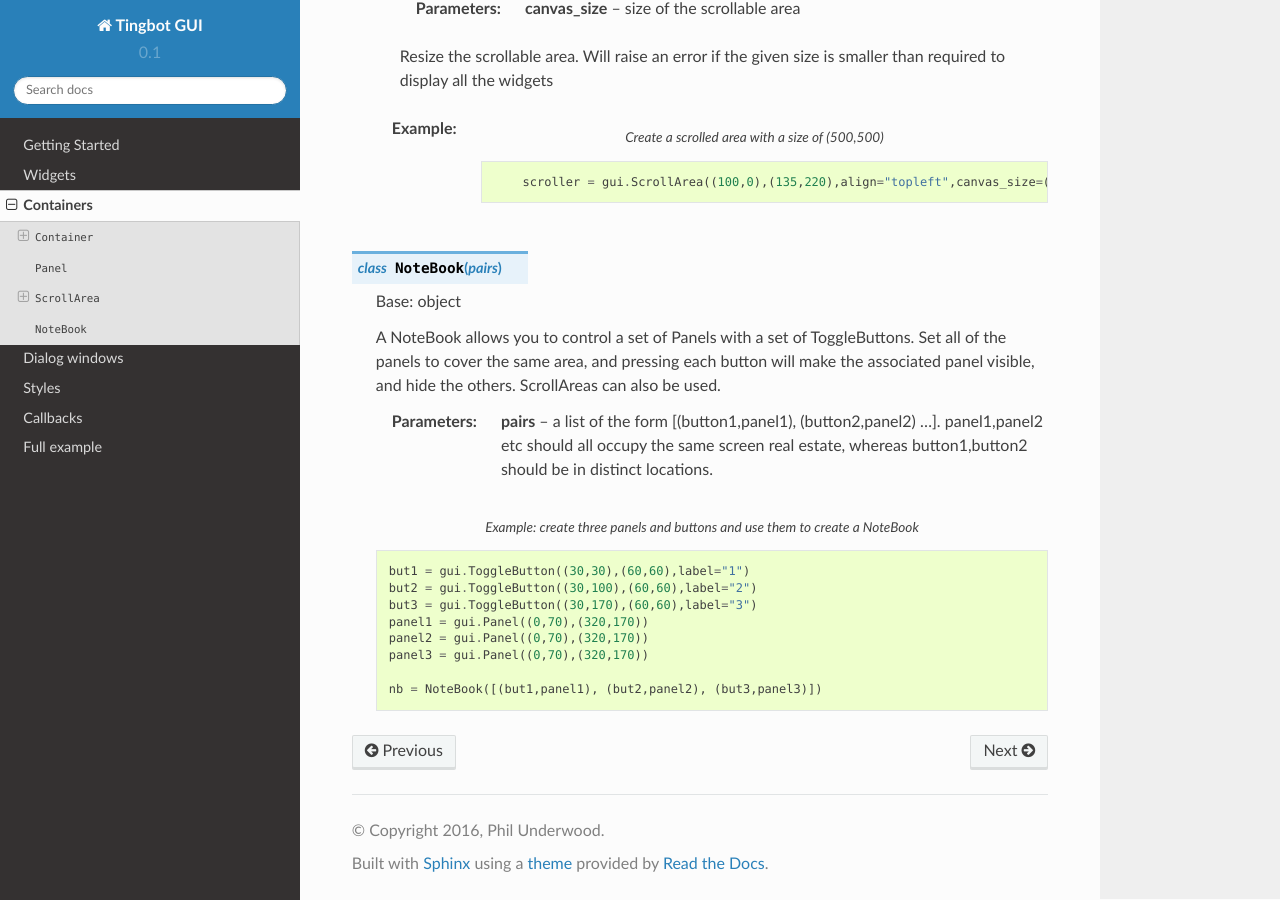
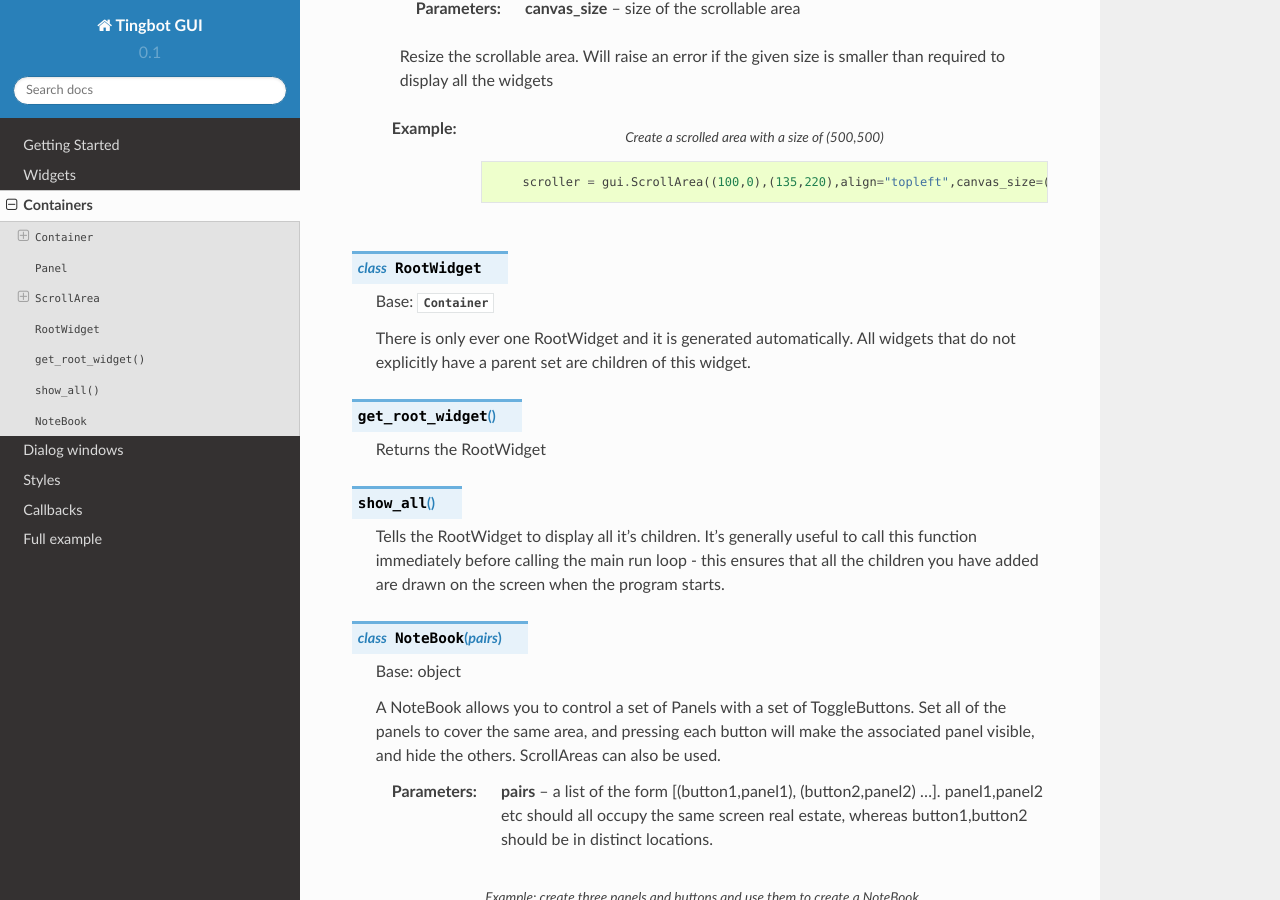
Before and after one commit to furbrain/tingbot-gui, a Sphinx documentation site: the page built from docs/containers.rst, in a window 1280 px wide and 900 px high, scrolled down 1795 px. Built offline with Sphinx 7.4.7 and the Read the Docs theme 2.0.0, drawn with Linux system fonts in a browser that asks for light colours; the version number is read from the project's files by our own code.

Commit message:
Add RootWidget to documents
Also add advisory to widget.update

```diff
--- a/docs/containers.rst
+++ b/docs/containers.rst
@@ -81,6 +81,22 @@
 
                 scroller = gui.ScrollArea((100,0),(135,220),align="topleft",canvas_size=(500,500))
 
+.. py:class:: RootWidget()
+
+    Base: :class:`Container`
+
+    There is only ever one RootWidget and it is generated automatically. All widgets that do not explicitly have
+    a parent set are children of this widget.
+
+.. py:function:: get_root_widget()
+
+    Returns the RootWidget
+
+.. py:function:: show_all()
+
+    Tells the RootWidget to display all it's children. It's generally useful to call this function
+    immediately before calling the main run loop - this ensures that all the children you have added are drawn
+    on the screen when the program starts.
 
 .. py:class:: NoteBook(pairs)
 
--- a/docs/widgets.rst
+++ b/docs/widgets.rst
@@ -35,7 +35,8 @@
 
     .. py:method:: update(self,upwards=True,downwards=False)
 
-        Call this method to redraw the widget. The widget will only be drawn if visible
+        Call this method to redraw the widget. The widget will only be drawn if visible. It is
+        usually wise to call this function after you have altered a widget.
 
         :param upwards: set to True to ask any parents (and their parents) to redraw themselves
         :param downwards: set to True to make any children  redraw themselves
```
